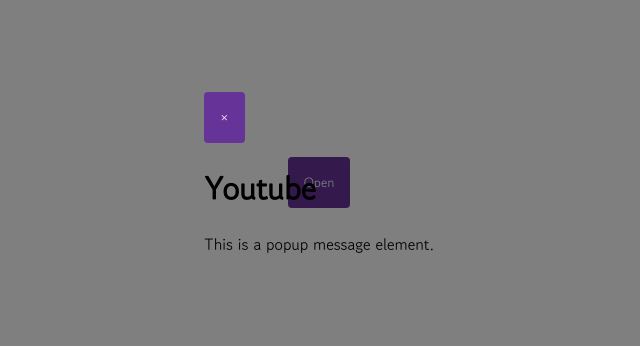
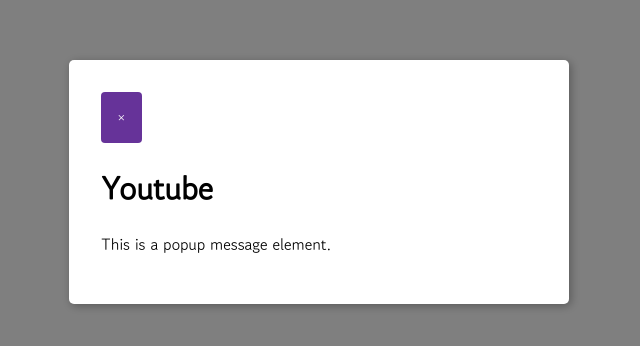
Before and after one commit to Ghenet/10Js_Components, a plain HTML site: page Popup/index.html in a window 1280 px wide. Shown: the part 218-564 px from the top of the page, without its empty margins (321-961 px from the left). Drawn offline with Linux system fonts and the light colour scheme.

Commit message:
styles the popup modal

```diff
--- a/Popup/style.css
+++ b/Popup/style.css
@@ -32,5 +32,13 @@ button {
     display: flex;
     align-items: center;
     justify-content: center;
+}
 
+.popup {
+    background-color: #fff;
+    border-radius: 5px;
+    box-shadow: 2px 2px 10px rgba(0,0,0,0.3);
+    /* position: relative; */
+    padding: 2rem;
+    width: 500px;
 }
```
